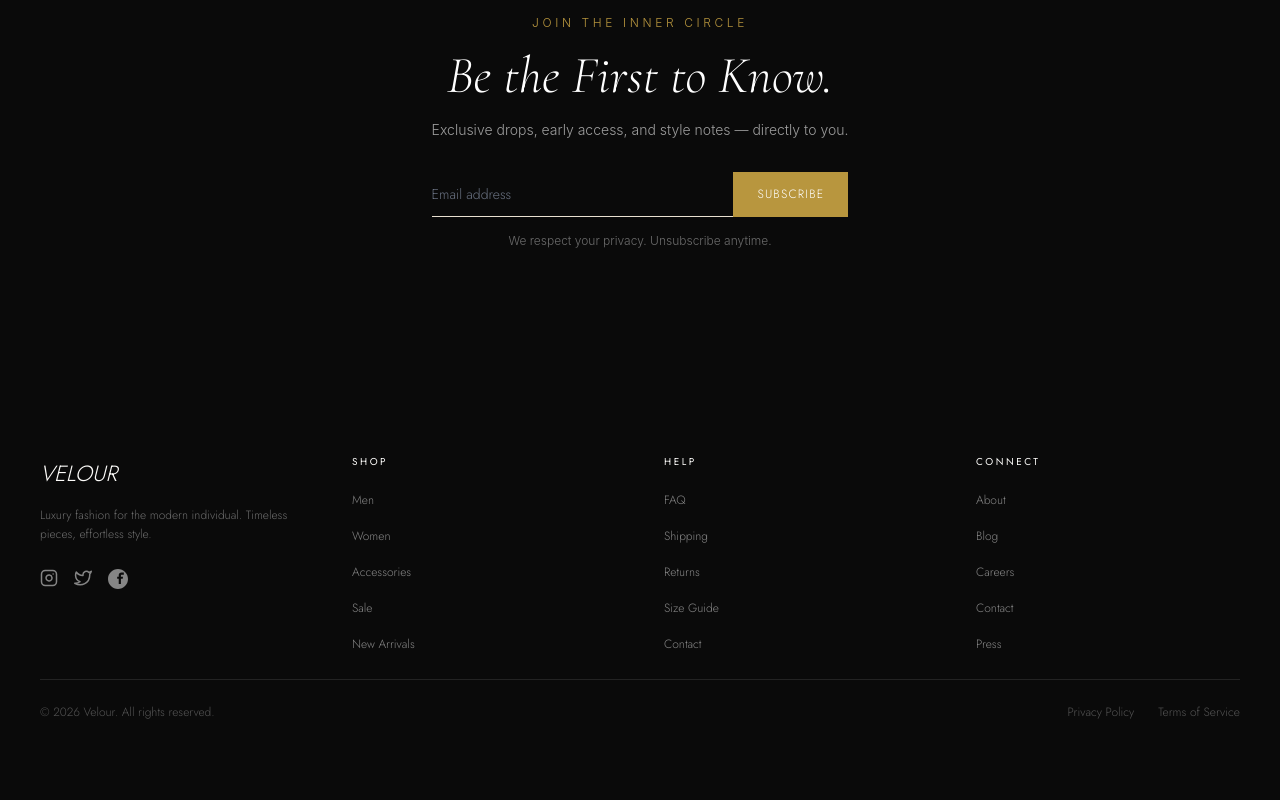
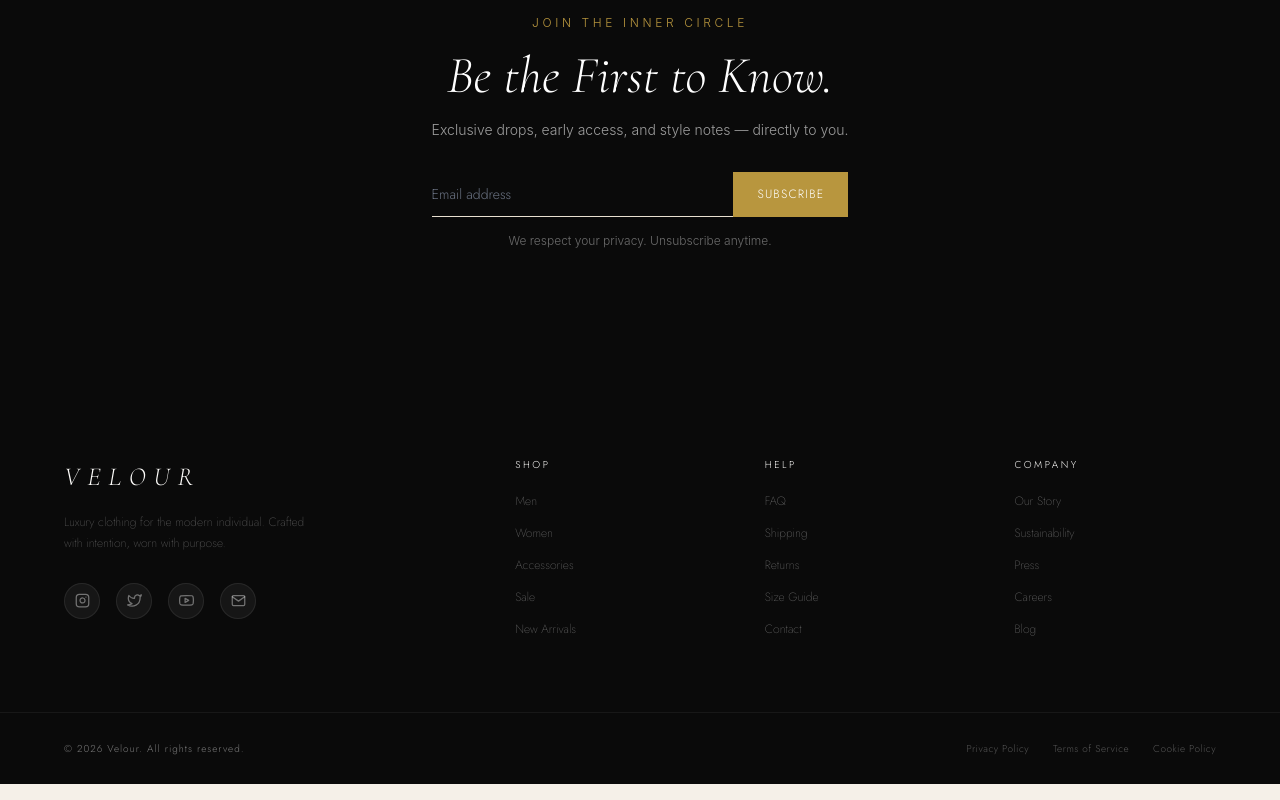
Before and after one commit to KaranMehta11/Velour-Cloth-Store, a React (Vite) app in the folder client/: page / in a window 1280 px wide. Shown: the part 4839-5639 px from the top of the page. Built offline with nearby package versions, Linux system fonts and the light colour scheme; no server answers.

Commit message:
style: Enhance footer with premium styling and 4 social icons

```diff
--- a/client/src/components/Footer.jsx
+++ b/client/src/components/Footer.jsx
@@ -1,5 +1,5 @@
 import { Link } from 'react-router-dom'
-import { FiInstagram, FiTwitter } from 'react-icons/fi'
+import { FiInstagram, FiTwitter, FiYoutube, FiMail } from 'react-icons/fi'
 import { useState } from 'react'
 import toast from 'react-hot-toast'
 
@@ -14,81 +14,108 @@ export default function Footer() {
   }
 
   return (
-    <footer style={{ backgroundColor: '#0A0A0A', color: 'rgba(255,255,255,0.5)' }}>
-      <div className="px-10 py-20 mx-auto" style={{maxWidth:'1400px'}}>
-        <div className="grid grid-cols-2 md:grid-cols-4 gap-12">
-          {/* Col 1: Brand */}
+    <footer style={{ backgroundColor: '#0A0A0A', color: 'rgba(255,255,255,0.45)' }}>
+      <div style={{
+        maxWidth:'1400px', margin:'0 auto',
+        padding:'80px 64px 0',
+        display:'grid', gridTemplateColumns:'2fr 1fr 1fr 1fr',
+        gap:'48px'
+      }}>
+        {/* Brand col */}
         <div>
-            <span className="block mb-4 italic text-off-white" style={{ fontFamily:'var(--font-heading)', fontSize: '22px', fontStyle: 'italic', color: '#FDFCFA' }}>
-              VELOUR
-            </span>
-            <p className="text-xs font-light leading-relaxed text-white mb-6" style={{fontFamily:'var(--font-body)', color: 'rgba(255,255,255,0.4)'}}>
-              Luxury fashion for the modern individual. Timeless pieces, effortless style.
+          <p style={{
+            fontFamily:"'Cormorant Garamond', serif",
+            fontSize:'26px', fontStyle:'italic',
+            color:'#FDFCFA', letterSpacing:'0.3em', marginBottom:'16px'
+          }}>VELOUR</p>
+          <p style={{
+            fontFamily:"'Jost', sans-serif",
+            fontSize:'12px', fontWeight:200,
+            lineHeight:1.8, color:'rgba(255,255,255,0.35)',
+            maxWidth:'260px', marginBottom:'28px'
+          }}>
+            Luxury clothing for the modern individual.
+            Crafted with intention, worn with purpose.
           </p>
-            <div className="flex gap-4">
-              <a href="#" className="text-white hover:text-gold transition-colors duration-300" style={{color: 'rgba(255,255,255,0.5)'}}
-                onMouseEnter={(e) => e.currentTarget.style.color = '#B8963E'}
-                onMouseLeave={(e) => e.currentTarget.style.color = 'rgba(255,255,255,0.5)'}>
-                <FiInstagram size={18} />
-              </a>
-              <a href="#" className="text-white hover:text-gold transition-colors duration-300" style={{color: 'rgba(255,255,255,0.5)'}}
-                onMouseEnter={(e) => e.currentTarget.style.color = '#B8963E'}
-                onMouseLeave={(e) => e.currentTarget.style.color = 'rgba(255,255,255,0.5)'}>
-                <FiTwitter size={18} />
-              </a>
-              <a href="#" className="text-white hover:text-gold transition-colors duration-300" style={{color: 'rgba(255,255,255,0.5)'}}
-                onMouseEnter={(e) => e.currentTarget.style.color = '#B8963E'}
-                onMouseLeave={(e) => e.currentTarget.style.color = 'rgba(255,255,255,0.5)'}>
-                <svg className="w-5 h-5" viewBox="0 0 24 24" fill="currentColor">
-                  <path d="M12 0C5.373 0 0 5.373 0 12s5.373 12 12 12 12-5.373 12-12S18.627 0 12 0zm5.994 7.002h-2.01c-.235 0-.497.31-.497.724v1.45h2.507l-.33 2.532h-2.177V18h-2.61v-6.292H11v-2.532h1.877V7.51c0-2.174 1.33-3.355 3.262-3.355.928 0 1.855.07 2.855.14v2.707z"/>
-                </svg>
-              </a>
+          <div style={{display:'flex', gap:'16px'}}>
+            {[FiInstagram, FiTwitter, FiYoutube, FiMail].map((Icon, i) => (
+              <button key={i} style={{
+                width:'36px', height:'36px', borderRadius:'50%',
+                backgroundColor:'rgba(255,255,255,0.05)',
+                border:'1px solid rgba(255,255,255,0.08)',
+                display:'flex', alignItems:'center', justifyContent:'center',
+                color:'rgba(255,255,255,0.4)',
+                transition:'all 300ms ease', cursor:'pointer'
+              }}
+                onMouseEnter={e => {
+                  e.currentTarget.style.backgroundColor = 'rgba(184,150,62,0.15)'
+                  e.currentTarget.style.borderColor = '#B8963E'
+                  e.currentTarget.style.color = '#B8963E'
+                }}
+                onMouseLeave={e => {
+                  e.currentTarget.style.backgroundColor = 'rgba(255,255,255,0.05)'
+                  e.currentTarget.style.borderColor = 'rgba(255,255,255,0.08)'
+                  e.currentTarget.style.color = 'rgba(255,255,255,0.4)'
+                }}>
+                <Icon size={15}/>
+              </button>
+            ))}
           </div>
         </div>
 
-          {/* Col 2-4: Links */}
+        {/* Link columns */}
         {[
-            { heading: 'SHOP', links: ['Men', 'Women', 'Accessories', 'Sale', 'New Arrivals'] },
-            { heading: 'HELP', links: ['FAQ', 'Shipping', 'Returns', 'Size Guide', 'Contact'] },
-            { heading: 'CONNECT', links: ['About', 'Blog', 'Careers', 'Contact', 'Press'] }
-          ].map((col) => (
-            <div key={col.heading}>
-              <h4 className="text-[10px] uppercase tracking-[0.25em] text-off-white mb-5" style={{fontFamily:'var(--font-body)', color: '#FDFCFA'}}>{col.heading}</h4>
-              <ul className="space-y-3">
-                {col.links.map(item => (
-                  <li key={item}>
-                    <a href="#" className="text-xs font-light transition-colors duration-300" style={{fontFamily:'var(--font-body)', color: 'rgba(255,255,255,0.5)'}}
-                      onMouseEnter={(e) => e.currentTarget.style.color = '#B8963E'}
-                      onMouseLeave={(e) => e.currentTarget.style.color = 'rgba(255,255,255,0.5)'}>
-                      {item}
-                    </a>
-                  </li>
+          { title:'Shop', links:['Men','Women','Accessories','Sale','New Arrivals'] },
+          { title:'Help', links:['FAQ','Shipping','Returns','Size Guide','Contact'] },
+          { title:'Company', links:['Our Story','Sustainability','Press','Careers','Blog'] }
+        ].map(col => (
+          <div key={col.title}>
+            <p style={{
+              fontFamily:"'Jost', sans-serif", fontSize:'10px',
+              textTransform:'uppercase', letterSpacing:'0.25em',
+              color:'#FDFCFA', marginBottom:'20px'
+            }}>{col.title}</p>
+            {col.links.map(link => (
+              <a key={link} href="#" className="block gold-underline"
+                 style={{
+                   fontFamily:"'Jost', sans-serif",
+                   fontSize:'12px', fontWeight:200,
+                   color:'rgba(255,255,255,0.4)',
+                   marginBottom:'12px',
+                   transition:'color 300ms ease'
+                 }}
+                 onMouseEnter={e => e.target.style.color = '#B8963E'}
+                 onMouseLeave={e => e.target.style.color = 'rgba(255,255,255,0.4)'}
+              >{link}</a>
             ))}
-              </ul>
           </div>
         ))}
       </div>
 
-        {/* Divider */}
-        <div className="border-t my-6" style={{borderColor:'rgba(255,255,255,0.1)'}}/>
-
       {/* Bottom bar */}
-        <div className="flex justify-between items-center" style={{borderColor:'rgba(255,255,255,0.1)'}}>
-          <p className="text-xs font-light" style={{fontFamily:'var(--font-body)', color: 'rgba(255,255,255,0.3)'}}>
-            © {new Date().getFullYear()} Velour. All rights reserved.
-          </p>
-          <div className="flex gap-6">
-            <a href="#" className="text-xs font-light transition-colors duration-300" style={{fontFamily:'var(--font-body)', color: 'rgba(255,255,255,0.3)'}}
-              onMouseEnter={(e) => e.currentTarget.style.color = '#B8963E'}
-              onMouseLeave={(e) => e.currentTarget.style.color = 'rgba(255,255,255,0.3)'}>
-              Privacy Policy
-            </a>
-            <a href="#" className="text-xs font-light transition-colors duration-300" style={{fontFamily:'var(--font-body)', color: 'rgba(255,255,255,0.3)'}}
-              onMouseEnter={(e) => e.currentTarget.style.color = '#B8963E'}
-              onMouseLeave={(e) => e.currentTarget.style.color = 'rgba(255,255,255,0.3)'}>
-              Terms of Service
-            </a>
-          </div>
+      <div style={{
+        maxWidth:'1400px', margin:'0 auto',
+        padding:'28px 64px',
+        borderTop:'1px solid rgba(255,255,255,0.06)',
+        display:'flex', justifyContent:'space-between', alignItems:'center',
+        marginTop:'60px'
+      }}>
+        <p style={{
+          fontFamily:"'Jost', sans-serif",
+          fontSize:'10px', letterSpacing:'0.1em'
+        }}>© {new Date().getFullYear()} Velour. All rights reserved.</p>
+        <div style={{display:'flex', gap:'24px'}}>
+          {['Privacy Policy','Terms of Service','Cookie Policy'].map(l => (
+            <a key={l} href="#" style={{
+              fontFamily:"'Jost', sans-serif",
+              fontSize:'10px', color:'rgba(255,255,255,0.3)',
+              letterSpacing:'0.05em',
+              transition:'color 300ms ease'
+            }}
+              onMouseEnter={e => e.target.style.color = '#B8963E'}
+              onMouseLeave={e => e.target.style.color = 'rgba(255,255,255,0.3)'}
+            >{l}</a>
+          ))}
         </div>
       </div>
     </footer>
```
Lines whose indentation alone changed are shown as unchanged.
